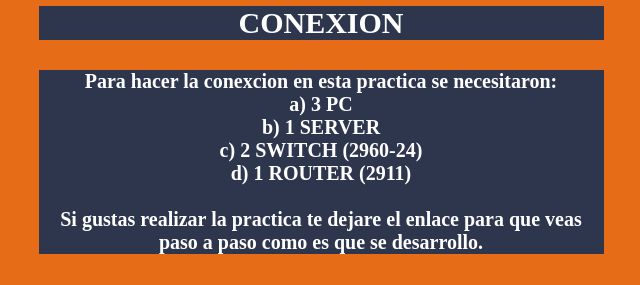
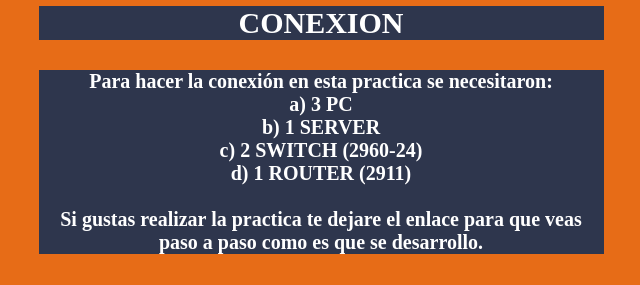
Before and after one commit to JoseRodolfo13210/MODELOOSI, a plain HTML site: page PRACTICA_1.html in a window 1280 px wide. Shown: the part 742-1027 px from the top of the page, 339-979 px from the left. Drawn offline with Linux system fonts and the light colour scheme.

Commit message:
Update PRACTICA_1.html

```diff
--- a/PRACTICA_1.html
+++ b/PRACTICA_1.html
@@ -17,7 +17,7 @@
 				<nav class ="explicacion"> <!-- Se conoce a la etiqueta nav a navegacion por lo tanto es un menu de navegacion-->
 					<ul>
 						<h3>CONEXION</h3>
-						<h4>Para hacer la conexcion en esta practica se necesitaron: <br> a) 3 PC <BR> b) 1 SERVER <BR> c) 2 SWITCH (2960-24)<BR> d) 1 ROUTER (2911)
+						<h4>Para hacer la conexión en esta practica se necesitaron: <br> a) 3 PC <BR> b) 1 SERVER <BR> c) 2 SWITCH (2960-24)<BR> d) 1 ROUTER (2911)
 						<br>
 						<br> Si gustas realizar la practica te dejare el enlace para que veas paso a paso como es que se desarrollo. </h4>
 						<br>
```
